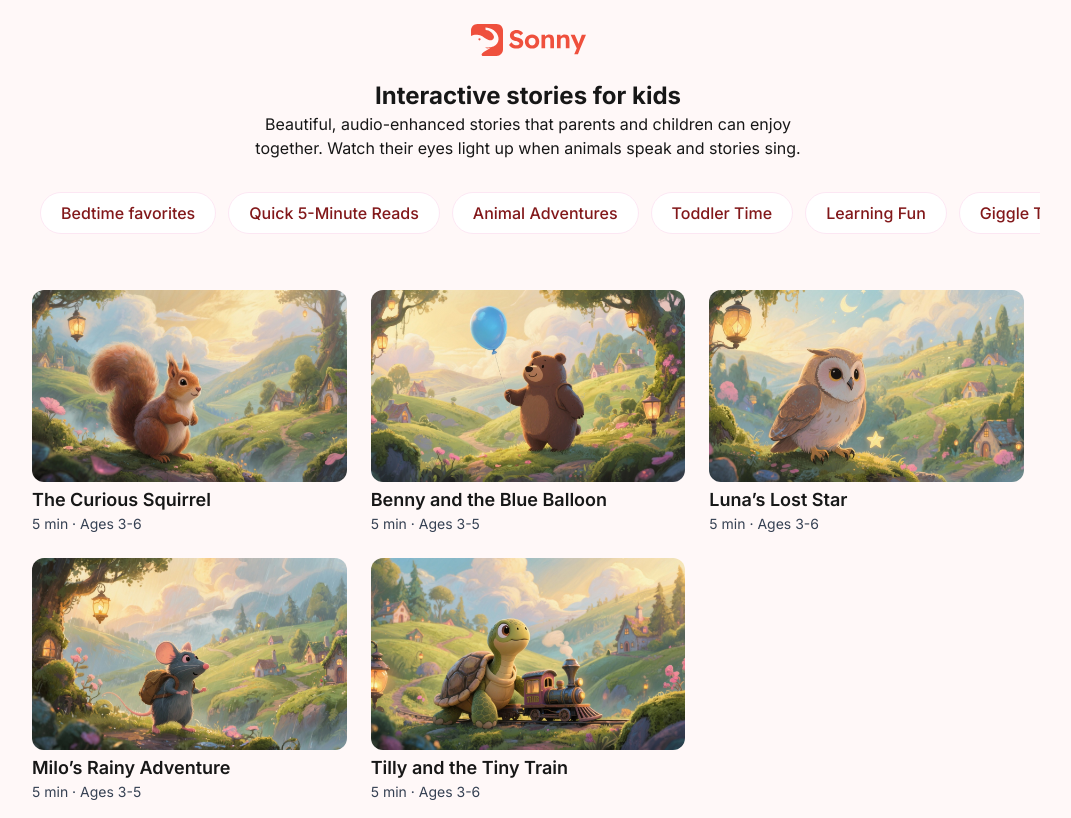
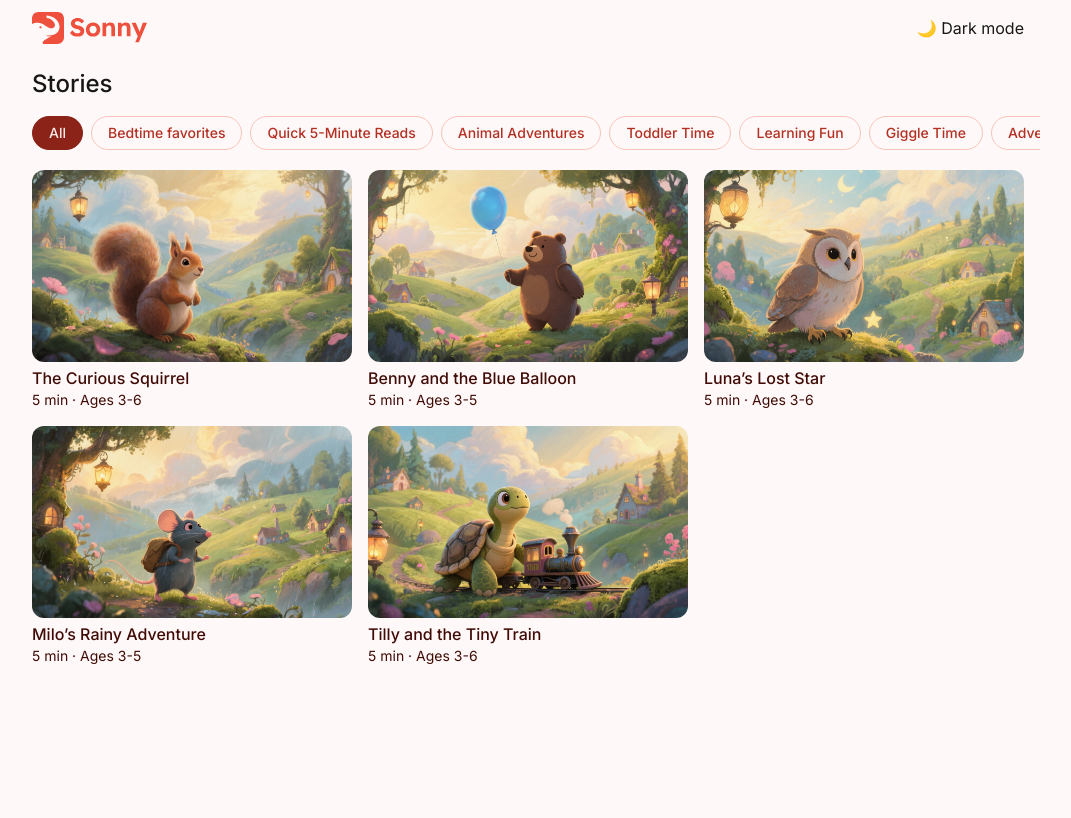
Before and after one commit to gixx98/talea, a Next.js app: page / in a window 1280 px wide. Shown: the whole page, without its empty margins (112-1183 px from the left). Built offline with nearby package versions, Linux system fonts and the light colour scheme.

Commit message:
filter changes

```diff
--- a/src/app/globals.css
+++ b/src/app/globals.css
@@ -1,8 +1,18 @@
 @import "tailwindcss";
+
 
 :root {
   --background: #FFF8F8;
   --foreground: #171717;
+  --color-1: oklch(0.248 0.083 30.1);
+  --color-2: oklch(0.336 0.112 30.1);
+  --color-3: oklch(0.424 0.141 30.1);
+  --color-4: oklch(0.511 0.170 30.1);
+  --color-5: oklch(0.599 0.199 30.1);
+  --color-6: oklch(0.687 0.169 30.1);
+  --color-7: oklch(0.775 0.111 30.1);
+  --color-8: oklch(0.862 0.062 30.1);
+  --color-9: oklch(0.950 0.021 30.1);
 }
 
 @theme inline {
@@ -12,11 +22,31 @@
   --font-mono: var(--font-geist-mono);
 }
 
-@media (prefers-color-scheme: dark) {
-  :root {
-    --background: #0a0a0a;
-    --foreground: #ededed;
-  }
+.light {
+  --background: #FFF8F8;
+  --foreground: #171717;
+  --pill-background: var(--color-3);
+  --pill-foreground: var(--color-4);
+  --pill-background-hover: #FADCDC;
+  --pill-border-color: var(--color-8);
+  --pill-border-color-active: var(--color-3);
+}
+
+.dark {
+  --background: #1a0e0e;
+  --foreground: #DED6C4;
+
+  --pill-background: #2E2222;
+  /* muted dark brownish-gray, not pure black */
+  --pill-foreground: #ECD6D0;
+  /* soft light, slightly warm for text */
+  --pill-background-hover: #453133;
+  /* brighter, more visible on hover */
+  --pill-border-color: #A98282;
+  /* low-saturation, muted rose for border */
+  --pill-border-color-active: #FF4757;
+  /* accent red for active state, still muted */
+
 }
 
 html {
@@ -28,6 +58,31 @@ body {
   color: var(--foreground);
   font-family: Arial, Helvetica, sans-serif;
 }
+
+.custom-color-text {
+  color: var(--color-1);
+}
+
+.custom-pill {
+  color: var(--pill-foreground);
+}
+
+.custom-pill-inactive {
+  border: var(--pill-border-color) 1px solid;
+
+}
+
+.custom-pill-active {
+  border: var(--pill-border-color-active) 1px solid;
+  color: var(--color-9);
+  background-color: var(--pill-background);
+
+}
+
+.custom-pill:hover {
+  background-color: brightness(-50%);
+}
+
 .page-transition {
   opacity: 0;
   transform: translateY(10px);
@@ -39,6 +94,7 @@ body {
     opacity: 0;
     transform: translateY(20px);
   }
+
   to {
     opacity: 1;
     transform: translateY(0);
@@ -48,7 +104,10 @@ body {
 .scrollbar-hide::-webkit-scrollbar {
   display: none;
 }
+
 .scrollbar-hide {
-  -ms-overflow-style: none;  /* IE and Edge */
-  scrollbar-width: none;     /* Firefox */
+  -ms-overflow-style: none;
+  /* IE and Edge */
+  scrollbar-width: none;
+  /* Firefox */
 }
--- a/src/app/layout.tsx
+++ b/src/app/layout.tsx
@@ -5,6 +5,7 @@ import { Inter } from 'next/font/google';
 import './globals.css';
 import Header from '@/components/Header';
 import { useEffect, useState } from 'react';
+import ThemeToggle from '@/components/ThemeToggle';
 
 
 const inter = Inter({ subsets: ['latin'] });
--- a/src/app/page.tsx
+++ b/src/app/page.tsx
@@ -8,6 +8,7 @@ import { Story } from "@/types/story";
 
 // Pill categories as shown in your image
 const PILL_CATEGORIES = [
+  "All",
   "Bedtime favorites",
   "Quick 5-Minute Reads",
   "Animal Adventures",
@@ -19,42 +20,43 @@ const PILL_CATEGORIES = [
 
 export default function Page() {
   const { stories } = storiesData as { stories: Story[] };
-  const [selected, setSelected] = useState<string | null>(null);
+  const [selected, setSelected] = useState<string>("All");
 
-  // Filter stories based on selected pill
   const filteredStories =
-    selected === null
+    selected === "All" || !selected
       ? stories
       : stories.filter((story) => story.category === selected);
 
   return (
     <>
-      <h1 className="px-6 pt-6 max-w-5xl mx-auto text-center text-2xl font-bold text-balance">
+      {/* <h1 className="px-6 pt-6 mb-1 max-w-5xl mx-auto text-center text-2xl font-bold text-balance">
         Interactive stories for kids
       </h1>
       <p className="px-6 max-w-5xl mx-auto text-center text-balance mb-6">
         Beautiful, audio-enhanced stories that parents and children can enjoy together.
-        Watch their eyes light up when animals speak and stories sing.
-      </p>
+      </p> */}
 
       {/* Pill Filter */}
-      <div className="flex gap-3 mb-8 max-w-5xl mx-auto px-6 justify-start overflow-x-auto py-2 scrollbar-hide">
+      <p className="px-4 max-w-5xl mx-auto text-2xl font-medium text-balance my-3">
+        Stories
+      </p>
+      <div className="flex gap-2 max-w-5xl mx-auto px-4 justify-start overflow-x-auto py-1 scrollbar-hide">
         {PILL_CATEGORIES.map((pill) => (
           <button
             key={pill}
-            className={`flex-shrink-0 px-5 py-2 rounded-full border whitespace-nowrap ${
-              selected === pill
-                ? "bg-white border-red-400 text-red-900"
-                : "border-pink-100 bg-white text-red-900"
-            } text-base font-medium transition-all`}
-            onClick={() => setSelected(selected === pill ? null : pill)}
+            className={`flex-shrink-0 text-sm px-4 py-1.5 rounded-full border whitespace-nowrap cursor-pointer hover:bg-red-50 custom-pill
+              ${selected === pill
+                ? "custom-pill-active"
+                : "custom-pill-inactive"
+              } text-base font-medium transition-all`}
+            onClick={() => setSelected(pill)}
           >
             {pill}
           </button>
         ))}
       </div>
 
-      <main className="grid p-4 gap-6 sm:grid-cols-2 lg:grid-cols-3 max-w-5xl mx-auto">
+      <main className="grid p-4 gap-4 sm:grid-cols-2 lg:grid-cols-3 max-w-5xl mx-auto">
         {filteredStories.length > 0 ? (
           filteredStories.map((story) => (
             <Link key={story.id} href={`/stories/${story.id}`}>
--- a/src/components/AudioButton.tsx
+++ b/src/components/AudioButton.tsx
@@ -128,7 +128,7 @@ export default function AudioButton({ label, filePath }: AudioButtonProps) {
       <button
         ref={buttonRef}
         onClick={togglePlay}
-        className="relative inline-flex items-center gap-2 px-3 py-1 rounded-full bg-[#FCEAE6] hover:bg-red-100 cursor-pointer text-[#EF503D] text-sm font-medium transition focus:outline-none focus-visible:ring-2 focus-visible:ring-blue-500 focus-visible:ring-offset-2"
+        className="relative text-sm inline-flex items-center gap-2 px-3 py-1 rounded-full bg-[#FCEAE6] hover:bg-red-100 cursor-pointer text-red-600 font-medium transition focus:outline-none focus-visible:ring-2 focus-visible:ring-blue-500 focus-visible:ring-offset-2"
         aria-label={`${isPlaying ? "Pause" : "Play"} sound: ${label}`}
         aria-pressed={isPlaying}
       >
--- a/src/components/Header.tsx
+++ b/src/components/Header.tsx
@@ -1,11 +1,14 @@
 "use client";
 
 import { Link } from "lucide-react";
+import ThemeToggle from "./ThemeToggle";
 
 export default function Header() {
     return (
-        <header className="w-full h-[56px] pt-6 flex items-center justify-center">
-                <Logo />
+        <header className="max-w-5xl mx-auto h-[56px] px-4 py-6 flex items-center flex-row justify-between">
+            <Logo />
+            <ThemeToggle />
+
         </header>
     );
 }
--- a/src/components/StoryCard.tsx
+++ b/src/components/StoryCard.tsx
@@ -11,16 +11,18 @@ interface Story {
 
 export default function StoryCard({ story }: { story: Story }) {
   return (
-    <div className="rounded-2xl hover:scale-103 transition-transform  cursor-pointer">
+    <div className="rounded-2xl cursor-pointer">
+      <div className="overflow-hidden rounded-xl mb-1">
         <Image
           src={story.coverImage}
           alt={story.title}
           width={300}
           height={200}
-        className="w-full h-48 object-cover rounded-xl mb-1"
+          className="w-full h-48 object-cover transform transition-transform duration-300 hover:scale-105"
         />
-      <h2 className="text-lg font-semibold">{story.title}</h2>
-      <p className="text-sm text-gray-700">
+      </div>
+      <h2 className="text-base font-medium custom-color-text">{story.title}</h2>
+      <p className="text-sm custom-color-text">
         {story.readingTime} · Ages {story.ageRange}
       </p>
     </div>
--- a/src/components/StoryReader.tsx
+++ b/src/components/StoryReader.tsx
@@ -50,12 +50,12 @@ export default function StoryReader({ story }: { story: Story }) {
 
       <header>
         <h1 className="text-3xl font-bold mb-1">{story.title}</h1>
-        <p className="text-gray-600 text-sm">
+        <p className="text-sm custom-color-text">
           {story.readingTime} • Ages {story.ageRange}
         </p>
       </header>
 
-      <div className="prose prose-lg text-gray-800 leading-relaxed">
+      <div className="prose prose-lg leading-relaxed custom-color-text">
         {parsedContent}
       </div>
     </article>
--- /dev/null
+++ b/src/components/ThemeToggle.tsx
@@ -0,0 +1,30 @@
+// components/ThemeToggle.tsx
+'use client'
+import { useEffect, useState } from 'react';
+
+export default function ThemeToggle() {
+  const [theme, setTheme] = useState<'light' | 'dark'>('light');
+
+  useEffect(() => {
+    // Check localStorage or prefers-color-scheme
+    const stored = localStorage.getItem('theme');
+    if (stored) setTheme(stored as 'light' | 'dark');
+    else if (window.matchMedia('(prefers-color-scheme: dark)').matches) setTheme('dark');
+  }, []);
+
+  useEffect(() => {
+    document.documentElement.classList.remove('light', 'dark');
+    document.documentElement.classList.add(theme);
+    localStorage.setItem('theme', theme);
+  }, [theme]);
+
+  const toggleTheme = () => {
+    setTheme(theme === 'light' ? 'dark' : 'light');
+  };
+
+  return (
+    <button onClick={toggleTheme}>
+      {theme === 'light' ? '🌙 Dark mode' : '☀️ Light mode'}
+    </button>
+  );
+}
--- a/src/data/stories.json
+++ b/src/data/stories.json
@@ -28,7 +28,8 @@
       ],
       "readingTime": "5 min",
       "ageRange": "3-5",
-      "coverImage": "/covers/balloon.jpg"
+      "coverImage": "/covers/balloon.jpg",
+      "category": "Bedtime favorites"
     },
     {
       "id": "3",
@@ -43,7 +44,8 @@
       ],
       "readingTime": "5 min",
       "ageRange": "3-6",
-      "coverImage": "/covers/luna.jpg"
+      "coverImage": "/covers/luna.jpg",
+      "category": "Bedtime favorites"
     },
     {
       "id": "4",
@@ -58,7 +60,9 @@
       ],
       "readingTime": "5 min",
       "ageRange": "3-5",
-      "coverImage": "/covers/milo.jpg"
+      "coverImage": "/covers/milo.jpg",
+      "category": "Animal Adventures"
+
     },
     {
       "id": "5",
@@ -74,7 +78,9 @@
       ],
       "readingTime": "5 min",
       "ageRange": "3-6",
-      "coverImage": "/covers/train.jpg"
+      "coverImage": "/covers/train.jpg",
+      "category": "Quick 5-Minute Reads"
+
     }
   ]
 }
--- /dev/null
+++ b/tailwind.config.js
@@ -0,0 +1,8 @@
+module.exports = {
+  content: [
+    './src/app/**/*.{js,ts,jsx,tsx}',
+    './components/**/*.{js,ts,jsx,tsx}',
+    './app/**/*.{js,ts,jsx,tsx}',
+  ],
+  darkMode: 'class',
+}
```
Lines whose indentation alone changed are shown as unchanged.
